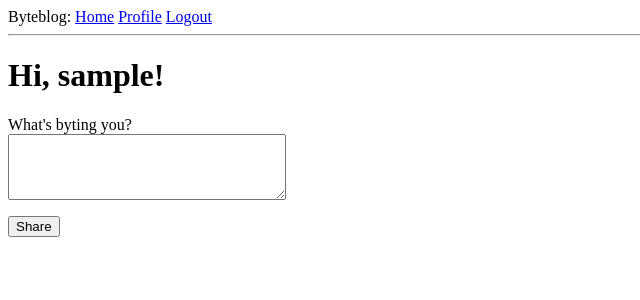
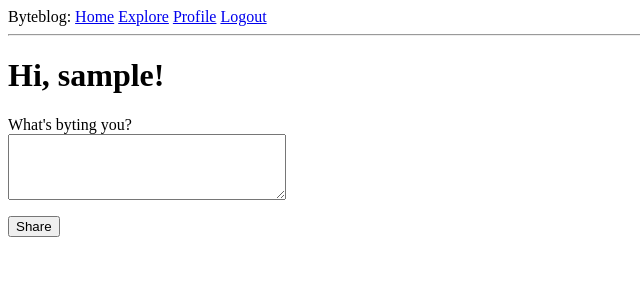
Before and after one commit to 2KAbhishek/Byteblog, a Flask app: page / in a window 1280 px wide. Shown: the top 300 px of the page, without its empty margins (0-640 px from the left). Run offline with Flask 2, Linux system fonts and the light colour scheme; the visitor is signed in with stand-in values (Sample User, id 1); data comes from the database, SQL or seed files in the repository; data that the repository does not hold is empty.

Commit message:
Add explore link

```diff
--- a/app/templates/base.html
+++ b/app/templates/base.html
@@ -10,6 +10,7 @@
         <div>
             Byteblog:
             <a href="{{ url_for('index') }}">Home</a>
+            <a href="{{ url_for('explore') }}">Explore</a>
             {% if current_user.is_anonymous %}
             <a href="{{ url_for('login') }}">Login</a>
             {% else %}
--- a/app/templates/index.html
+++ b/app/templates/index.html
@@ -2,7 +2,7 @@
 
 {% block content %}
     <h1>Hi, {{ current_user.username }}!</h1>
-
+    {% if form %}
     <form action="" method="post">
         {{ form.hidden_tag() }}
         <p>
@@ -14,7 +14,7 @@
         </p>
         <p>{{ form.submit() }}</p>
     </form>
-
+    {% endif %}
     {% for post in posts %}
     <div><p>{{ post.author.username }} says: <b>{{ post.body }}</b></p></div>
     {% endfor %}
```
